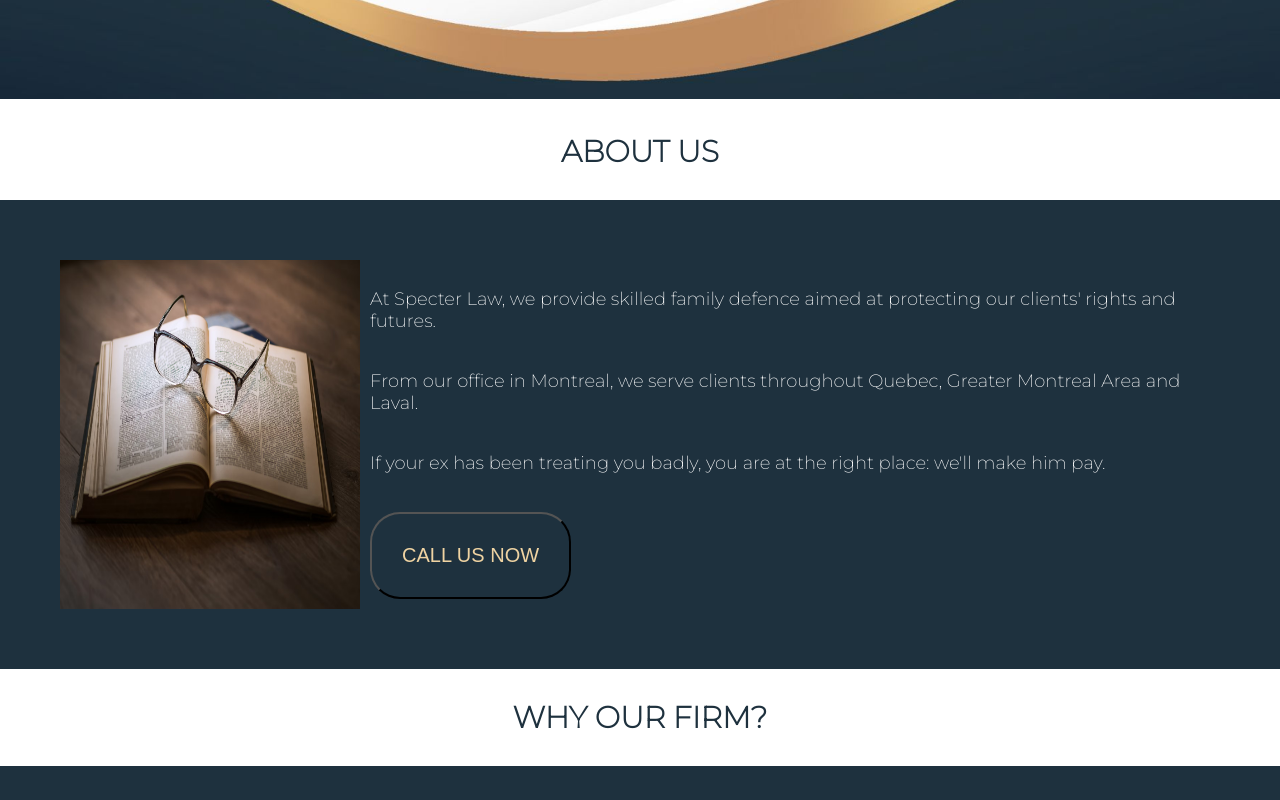
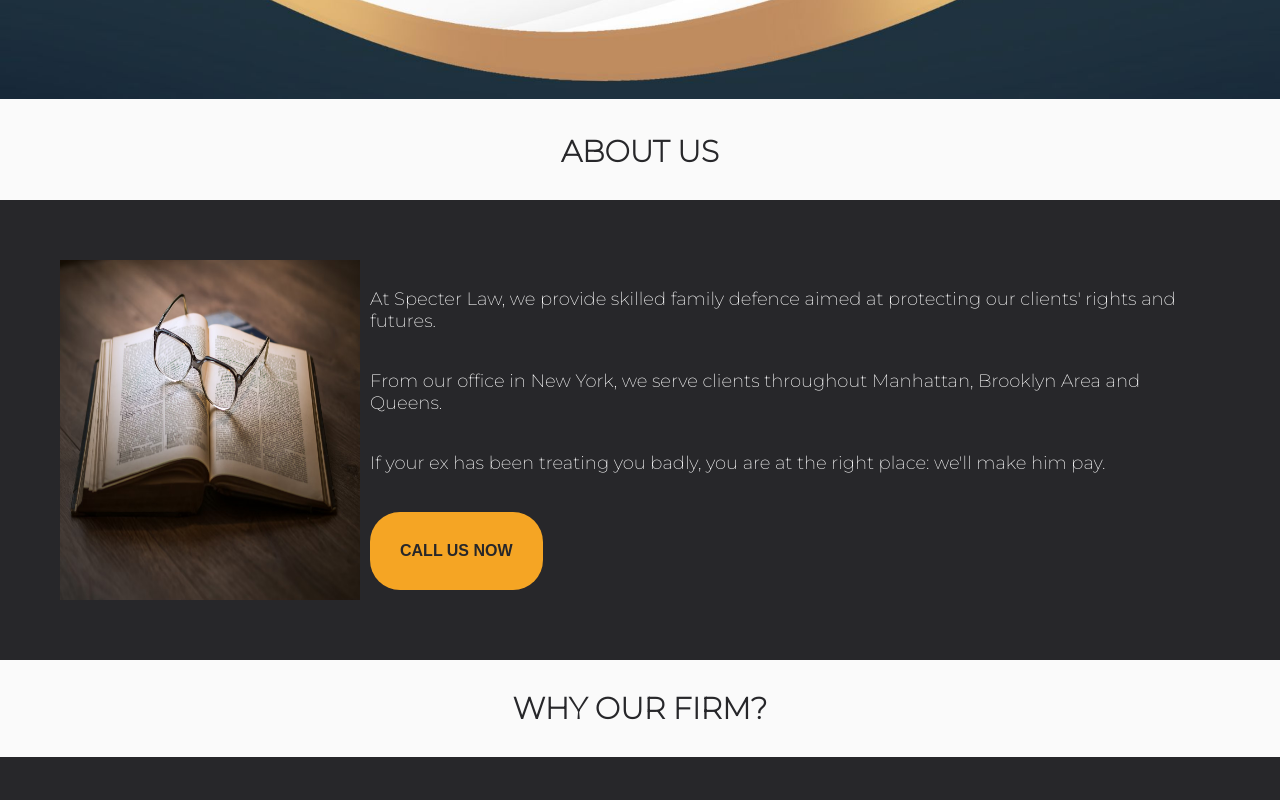
Before and after one commit to Xeniya-Plakhotnyuk/sass_project, a website built with Parcel: page index.html in a window 1280 px wide. Shown: the part 700-1500 px from the top of the page. Built offline with nearby package versions, Linux system fonts and the light colour scheme.

Commit message:
change style

```diff
--- a/index.html
+++ b/index.html
@@ -37,15 +37,17 @@
               protecting our clients' rights and futures.
             </p>
             <p class="about">
-              From our office in Montreal, we serve clients throughout Quebec,
-              Greater Montreal Area and Laval.
+              From our office in New York, we serve clients throughout Manhattan,
+              Brooklyn Area and Queens.
             </p>
             <p class="about">
               If your ex has been treating you badly, you are at the right
               place: we'll make him pay.
             </p>
 
-            <button><a href="tel: +1 847 555-5555 ">CALL US NOW</a></button>
+
+            <button class="call"><a href="tel: +1 847 555-5555 ">CALL US NOW</a></button>
+
           </div>
         </div>
       </section>
@@ -151,7 +153,7 @@
       <p>Tel: 847 555-5555</p>
       <p>
         <a href="mailto:inquiries@specter.com"
-          >Click here to send us an email</a
+          class="link">Click here to send us an email</a
         >
       </p>
     </footer>
--- a/scss/_colors.scss
+++ b/scss/_colors.scss
@@ -1,3 +1,3 @@
-$background-color: #1e313e;
+$background-color: #27272A;
 $navtext-color: #efd3a2;
 $block-color: #bb8a5e;
--- a/scss/style.scss
+++ b/scss/style.scss
@@ -16,6 +16,7 @@ html {
 body {
   margin: 0;
   padding: 0;
+  background-color: #FAFAFA;
 }
 
 .nav {
@@ -124,7 +125,7 @@ footer {
   }
 }
 
-a {
+.link{
   text-decoration: none;
   color: c.$navtext-color;
 }
@@ -133,9 +134,16 @@ button {
   padding: 30px;
   margin: 10px;
   border-radius: 30px;
-  background-color: c.$background-color;
-  font-size: 20px;
+  background-color: #F5A524;
+  border: none;
+  font-size: 16px;
+  font-weight: bolder;
+  a{
+    text-decoration: none;
+    color: c.$background-color;
+  }
 }
+
 
 @media all and (max-width: 800px) {
   .nav {
```
Also changed, not shown: dist/style.min.css, 1 other file.
